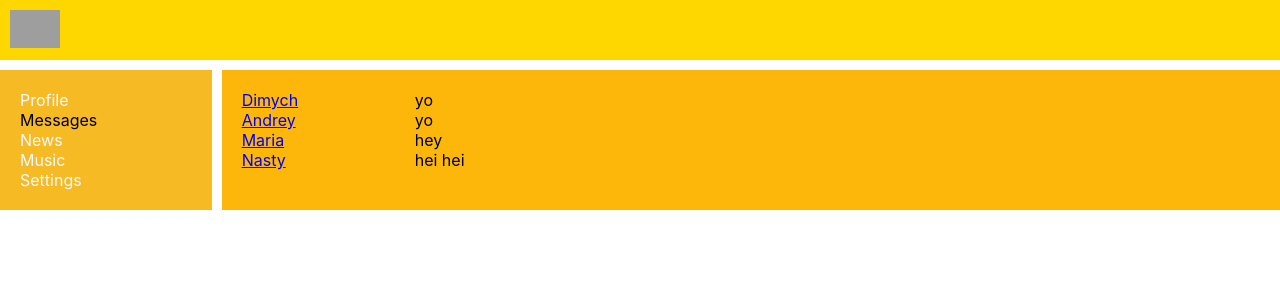
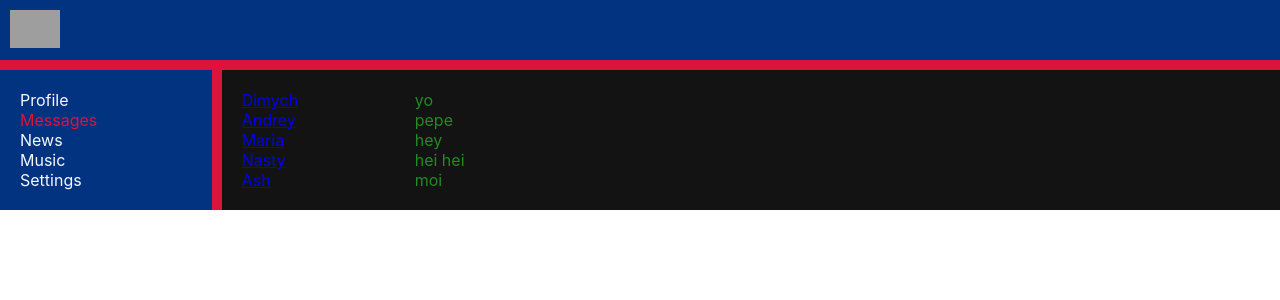
Before and after one commit to mayakovslky/samurai-way-main, a React (Create React App) app: page /dialogs in a window 1280 px wide. Shown: the top 300 px of the page. Built offline with nearby package versions, Linux system fonts and the light colour scheme; grey boxes are pictures that could not be loaded.

Commit message:
25. types for Dialogs and MyPosts and mapping arrays + refactoring css styles App, Dialogs, Header, Navbar

```diff
--- a/src/App.css
+++ b/src/App.css
@@ -1,4 +1,6 @@
 .app-wrapper {
+
+    background-color: crimson;
     display: grid;
 
     grid-template-areas:
@@ -14,5 +16,5 @@
     padding: 10px;
     color: white;
     grid-area: c;
-    background-color: #fdb70b;
+    background-color: #131313;
 }
--- a/src/components/Dialogs/Dialogs.module.css
+++ b/src/components/Dialogs/Dialogs.module.css
@@ -1,5 +1,4 @@
 .dialogs {
-    color: black;
     display: grid;
     grid-template-columns: 2fr 10fr;
 }
@@ -9,11 +8,10 @@
 }
 
 .dialog {
-
 }
 
 .active {
-    color: #be91ef;
+    color: crimson;
 }
 
 .messages {
@@ -21,5 +19,6 @@
 }
 
 .message {
+    color: forestgreen;
 
 }
--- a/src/components/Dialogs/Dialogs.tsx
+++ b/src/components/Dialogs/Dialogs.tsx
@@ -30,14 +30,16 @@ let dialogs = [
     {id: 1, name: 'Dimych'},
     {id: 2, name: 'Andrey'},
     {id: 3, name: 'Maria'},
-    {id: 4, name: 'Nasty'}
+    {id: 4, name: 'Nasty'},
+    {id: 5, name: 'Ash'}
 ]
 
 let messages = [
     {id: 1, message: 'yo'},
-    {id: 2, message: 'yo'},
+    {id: 2, message: 'pepe'},
     {id: 3, message: 'hey'},
-    {id: 4, message: 'hei hei'}
+    {id: 4, message: 'hei hei'},
+    {id: 5, message: 'moi'}
 ]
 
 let dialogsElements = dialogs.map(d => <DialogItem id={d.id} name={d.name}/>);
--- a/src/components/Header/Header.module.css
+++ b/src/components/Header/Header.module.css
@@ -1,7 +1,7 @@
 .header {
     padding: 10px;
     grid-area: h;
-    background-color: gold;
+    background-color: #013381;
 }
 
 .header img {
--- a/src/components/Navbar/Navbar.module.css
+++ b/src/components/Navbar/Navbar.module.css
@@ -3,7 +3,7 @@
     flex-direction: column;
     padding: 20px;
     grid-area: n;
-    background-color: #f6ba24;
+    background-color: #013381;
 }
 
 .item a{
@@ -12,5 +12,5 @@
 }
 
 .item .activeLink {
-    color: black;
+    color: crimson;
 }
--- a/src/components/Profile/MyPosts/MyPosts.tsx
+++ b/src/components/Profile/MyPosts/MyPosts.tsx
@@ -6,7 +6,9 @@ export const MyPosts = () => {
 
     let posts = [
         {id: 1, message:'Hi, how are you?', likesCount: 23},
-        {id: 2, message:'Its my first post', likesCount: 10}
+        {id: 2, message:'Its my first post', likesCount: 10},
+        {id: 3, message:'Its my first post', likesCount: 0},
+        {id: 4, message:'Its my first post', likesCount: 12}
     ]
 
     let postsElements = posts.map(p =><Post id={p.id} message={p.message} likesCount={p.likesCount}/>
```
